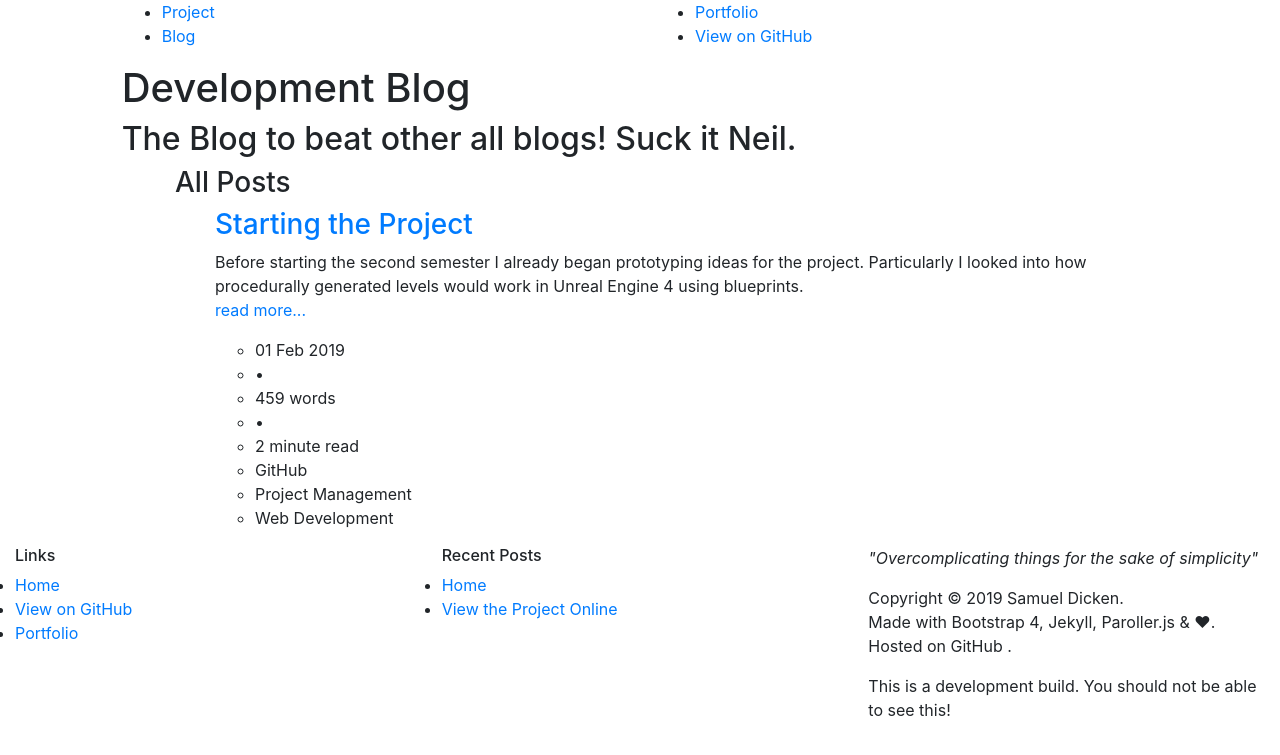
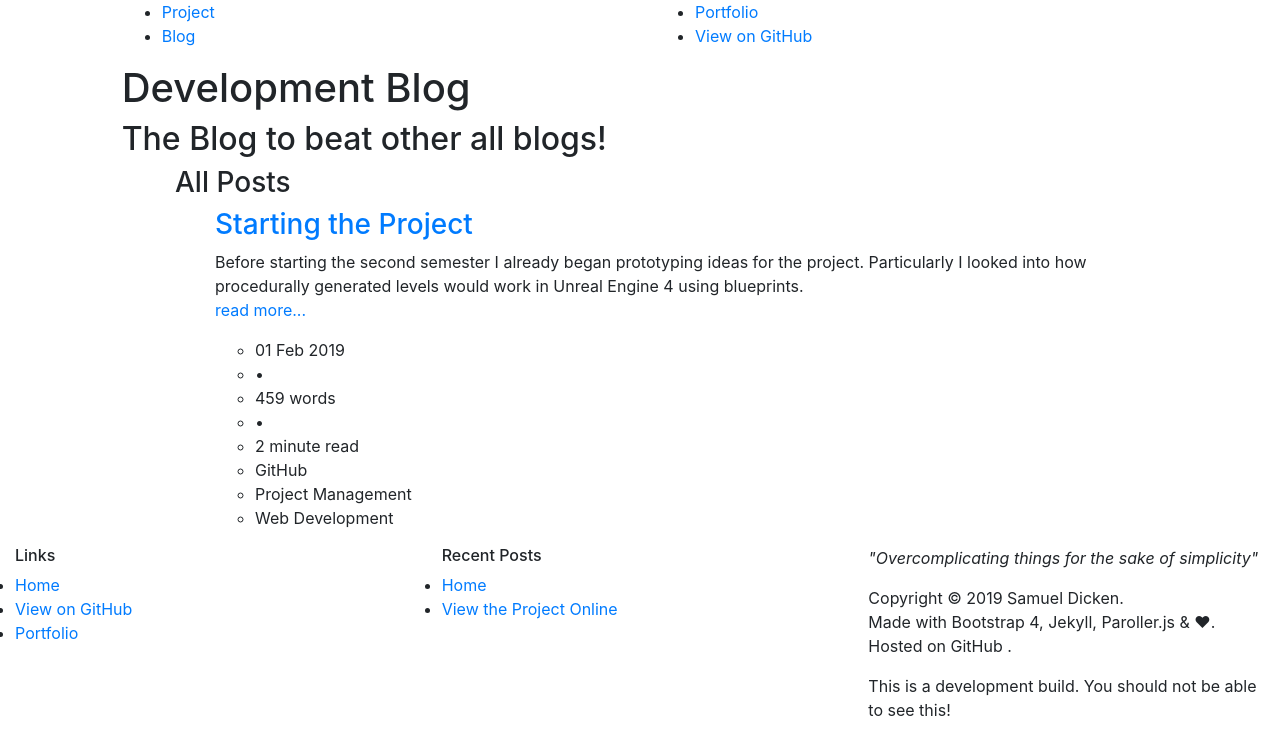
Before and after one commit to ProfessorDudley/FinalYearProject, a Jekyll site: the page built from blog/index.html, in a window 1280 px wide. Shown: the top 755 px of the page. Built offline with Jekyll 4.4.1, drawn with Linux system fonts in a browser that asks for light colours; nearby versions of some CDN libraries.

Commit message:
Update index.html
removed taunt

```diff
--- a/blog/index.html
+++ b/blog/index.html
@@ -1,7 +1,7 @@
 ---
 layout: default
 title: Development Blog
-subtitle: The Blog to beat other all blogs! Suck it Neil.
+subtitle: The Blog to beat other all blogs!
 cover: Munchkin/images/map.jpg
 ---
 
```
